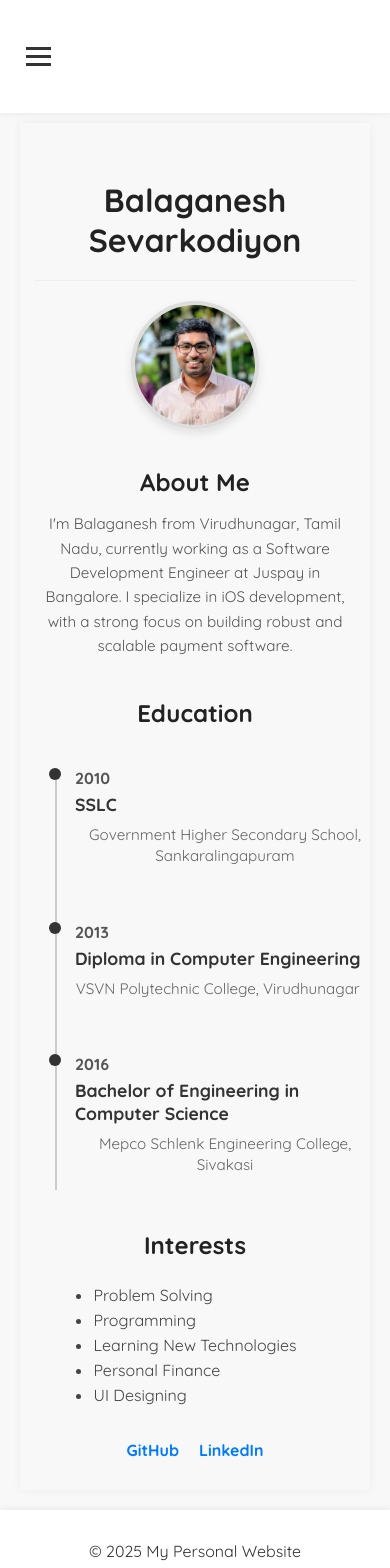
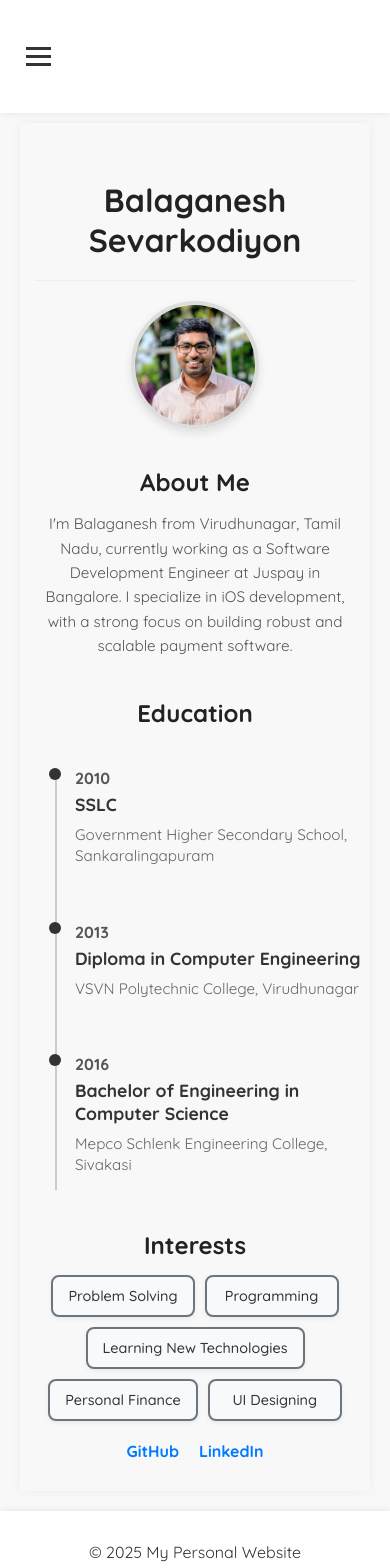
Before and after one commit to balaganeshbala/website-2025, a Next.js app: page / in a window 390 px wide. Shown: the top 1568 px of the page. Built offline with nearby package versions, Linux system fonts and the light colour scheme.

Commit message:
UI bug fixes

```diff
--- a/src/app/globals.css
+++ b/src/app/globals.css
@@ -125,21 +125,28 @@ section {
     text-align: center; /* Center the heading */
 }
 
-/* Interests List styles (reverted from grid) */
-.about-content ul {
-    list-style-type: disc;
-    padding-left: 0; /* Remove default padding */
-    margin: 10px auto; /* Center the list block */
-    text-align: left; /* Keep text aligned left within list items */
-    display: inline-block; /* Use inline-block to center the list itself */
-    max-width: 600px; /* Constrain list width */
+/* Interests Container and Box styles */
+.interests-container {
+    display: flex;
+    flex-wrap: wrap;
+    justify-content: center;
+    gap: 15px;
+    margin: 20px auto;
+    max-width: 700px;
 }
 
-.about-content ul li {
-    margin-bottom: 5px; /* Slightly less space between list items */
-    font-size: 1em; /* Standard font size */
-    color: #444;
-    text-align: left; /* Ensure text aligns left within list item */
+.interest-box {
+    background-color: #f8f9fa;
+    border: 2px solid #6c757d;
+    border-radius: 8px;
+    padding: 15px 20px;
+    font-size: 1em;
+    font-weight: 500;
+    color: #333;
+    text-align: center;
+    cursor: default;
+    min-width: 120px;
+    box-shadow: 0 2px 4px rgba(108, 117, 125, 0.1);
 }
 
 .social-links {
@@ -308,6 +315,7 @@ section {
     color: #333;
     font-size: 1.1em;
     line-height: 1.3;
+    text-align: inherit;
 }
 
 .timeline-content p {
@@ -316,6 +324,7 @@ section {
     color: #666;
     font-size: 0.95em;
     line-height: 1.4;
+    text-align: inherit;
 }
 
 footer {
@@ -436,22 +445,18 @@ footer {
         margin-bottom: 8px; /* Adjust margin */
     }
 
-    .interests-grid {
+    .interests-container {
         gap: 10px; /* Smaller gap for mobile */
-        margin-top: 15px; /* Adjust margin */
+        margin: 15px auto; /* Adjust margin */
         max-width: 100%; /* Ensure it fits screen */
         padding: 0 5px; /* Add some horizontal padding */
         box-sizing: border-box;
     }
 
-    .interest-tile {
-        width: 100px; /* Smaller fixed width for mobile tiles */
-        height: 100px; /* Smaller fixed height for mobile tiles */
-        padding: 8px; /* Adjust padding */
-    }
-
-    .interest-tile p {
-        font-size: 0.8em; /* Smaller font for mobile tiles */
+    .interest-box {
+        min-width: 100px; /* Smaller minimum width for mobile */
+        padding: 10px 15px; /* Adjust padding for mobile */
+        font-size: 0.9em; /* Slightly smaller font for mobile */
     }
 
     .social-links {
--- a/src/app/page.tsx
+++ b/src/app/page.tsx
@@ -54,13 +54,13 @@ export default function Home() {
               </div>
             </div>
             <h3>Interests</h3>
-            <ul>
-              <li>Problem Solving</li>
-              <li>Programming</li>
-              <li>Learning New Technologies</li>
-              <li>Personal Finance</li>
-              <li>UI Designing</li>
-            </ul>
+            <div className="interests-container">
+              <div className="interest-box">Problem Solving</div>
+              <div className="interest-box">Programming</div>
+              <div className="interest-box">Learning New Technologies</div>
+              <div className="interest-box">Personal Finance</div>
+              <div className="interest-box">UI Designing</div>
+            </div>
             </div>
             <div className="social-links">
               <a href="https://github.com/balaganeshbala" target="_blank" rel="noopener noreferrer">GitHub</a>
```
